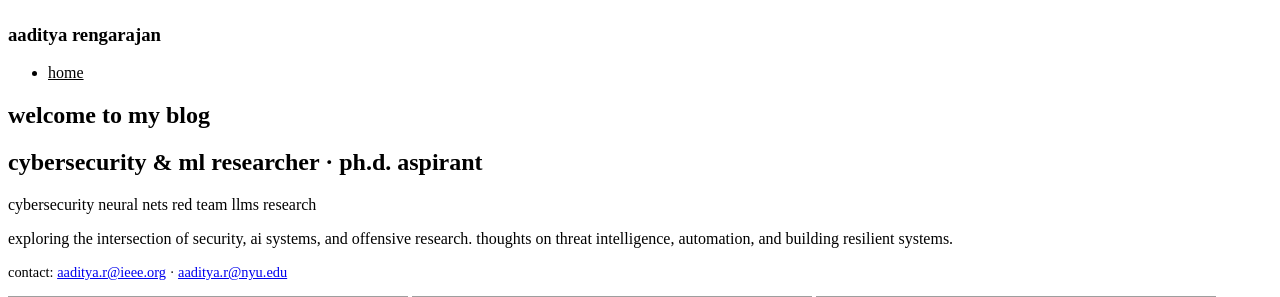
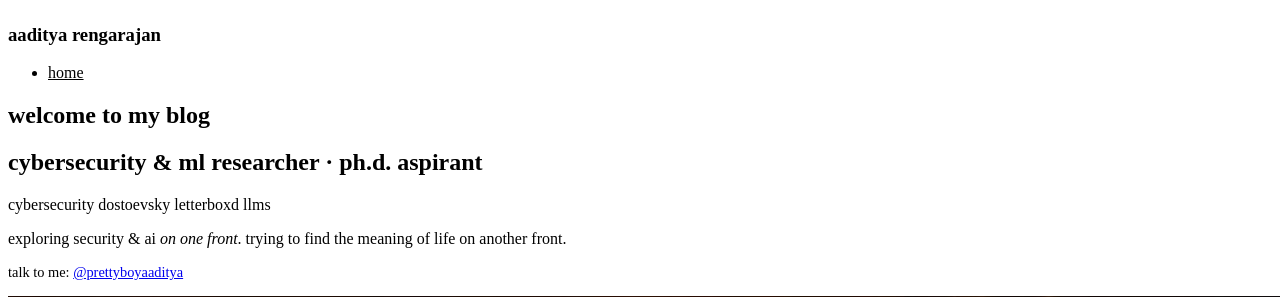
Before and after one commit to rogue0xbyte/aaditya-blog, a Flask app: page / in a window 1280 px wide; the page is wider, and only the part inside the window is pictured. Shown: the part 323-620 px from the top of that part. Run offline with Flask 3, Linux system fonts and the light colour scheme; data that the repository does not hold is empty; grey boxes are pictures that could not be loaded.

Commit message:
updated a little

```diff
--- a/api/index.py
+++ b/api/index.py
@@ -43,7 +43,7 @@ def send_otp_email(otp):
         msg = MIMEMultipart()
         msg['From'] = SMTP_EMAIL
         msg['To'] = ADMIN_EMAIL
-        msg['Subject'] = 'Admin Login OTP'
+        msg['Subject'] = 'Blog Admin Login OTP'
 
         body = f'Your OTP for admin login is: {otp}\n\nThis OTP is valid for 10 minutes.'
         msg.attach(MIMEText(body, 'plain'))
@@ -56,7 +56,7 @@ def send_otp_email(otp):
         server.quit()
         return True
     except Exception as e:
-        print(f"Error sending email: {e}")
+        print(f"Error sending OTP: {e}")
         return False
 
 def login_required(f):
@@ -161,10 +161,10 @@ def admin_login():
             # Send OTP
             if send_otp_email(otp):
                 session['otp_verified'] = False
-                flash('OTP sent to your email!', 'success')
+                flash('OTP sent to your device!', 'success')
                 return redirect(url_for('verify_otp'))
             else:
-                flash('Error sending OTP. Check email configuration.', 'error')
+                flash('Error sending OTP. Check device configuration.', 'error')
         else:
             flash('Invalid password', 'error')
 
@@ -357,5 +357,5 @@ def preview_markdown():
 
 handler = Mangum(app)
 
-# if __name__ == '__main__':
-#     app.run(debug=True)
+if __name__ == '__main__':
+    app.run(debug=True)
--- a/templates/admin_login.html
+++ b/templates/admin_login.html
@@ -54,7 +54,7 @@
 
             <button type="submit"
                     style="padding: .75rem 1.5rem; border: var(--border); background: var(--fg); color: var(--bg); cursor: pointer; border-radius: 4px; font-family: 'IBM Plex Mono', monospace; font-size: .9rem; text-transform: lowercase; transition: .3s;">
-                send otp
+                log in
             </button>
         </form>
 
--- a/templates/blog.html
+++ b/templates/blog.html
@@ -63,29 +63,25 @@
                 <h2>cybersecurity & ml researcher · ph.d. aspirant</h2>
                 <div class="tags">
                     <span class="tag">cybersecurity</span>
-                    <span class="tag">neural nets</span>
-                    <span class="tag">red team</span>
+                    <span class="tag">dostoevsky</span>
+                    <span class="tag">letterboxd</span>
                     <span class="tag">llms</span>
-                    <span class="tag">research</span>
                 </div>
                 <p class="quoteblock">
-                    exploring the intersection of security, ai systems, and offensive research.
-                    thoughts on threat intelligence, automation, and building resilient systems.
+                    exploring security & ai <i>on one front</i>. trying to find the meaning of life on another front.
                 </p>
                 <p style="font-size: .9rem; margin-top: 1rem;">
-                    contact: <a href="mailto:aaditya.r@ieee.org">aaditya.r@ieee.org</a> ·
-                    <a href="mailto:aaditya.r@nyu.edu">aaditya.r@nyu.edu</a>
+                    talk to me: <a href="https://x.aadi.zip/zuck" target="_blank">@prettyboyaaditya</a>
                 </p>
             </div>
             <div class="gallery">
-                <img src="{{ url_for('static', filename='me_2.jpg') }}" alt="aaditya" onerror="this.style.display='none'">
-                <img src="{{ url_for('static', filename='me_1.png') }}" alt="aaditya" onerror="this.style.display='none'">
-                <img src="{{ url_for('static', filename='educator_1.jpeg') }}" alt="teaching" onerror="this.style.display='none'">
-                <img src="{{ url_for('static', filename='educator_2.jpeg') }}" alt="teaching" onerror="this.style.display='none'">
+                <img src="{{ url_for('static', filename='img_1.jpeg') }}" alt="aaditya" onerror="this.style.display='none'">
+                <img src="{{ url_for('static', filename='img_2.jpeg') }}" alt="aaditya" onerror="this.style.display='none'">
+                <img src="{{ url_for('static', filename='img_3.jpeg') }}" alt="aaditya" onerror="this.style.display='none'">
+                <img src="{{ url_for('static', filename='img_4.jpeg') }}" alt="aaditya" onerror="this.style.display='none'">
             </div>
         </div>
 
-        <!-- Recent Posts Section -->
         <h2 style="margin-top: 3rem;">recent posts</h2>
 
         {% elif current_category %}
@@ -93,7 +89,7 @@
         {% endif %}
 
         <div class="paper-list">
-            {% for post in posts %}
+            {% for post in (posts[:3] if current_page == 'home' else posts) %}
             <div class="paper-item">
                 <div class="paper-meta">
                     <span class="paper-year">{{ post.created_at.strftime('%Y') }}</span>
@@ -148,9 +144,9 @@
             <span>·</span>
             <a href="https://www.linkedin.com/in/aadityarengarajan/" target="_blank">linkedin</a>
             <span>·</span>
-            <a href="mailto:aaditya.r@ieee.org">aaditya.r@ieee.org</a>
+            <a href="mailto:aaditya.r@nyu.edu">aaditya.r@nyu.edu</a>
             <span>·</span>
-            <a href="mailto:aaditya.r@nyu.edu">aaditya.r@nyu.edu</a>
+            <a href="https://x.aadi.zip/zuck" target="_blank">ig: @prettyboyaaditya</a>
         </div>
         <div style="font-size: 0.75rem; color: gray;">
             © {{ now.year if now else '2025' }} aaditya rengarajan
--- a/templates/verify_otp.html
+++ b/templates/verify_otp.html
@@ -33,7 +33,7 @@
         <h2>verify otp</h2>
 
         <p style="margin-bottom: 2rem; font-size: .9rem; color: #666;">
-            check your email for the 6-character otp code.
+            check your device for the 6-character otp code.
         </p>
 
         {% with messages = get_flashed_messages(with_categories=true) %}
```
Also changed, not shown: static/img_1.jpeg (added), static/img_2.jpeg (added), static/img_3.jpeg (added), static/img_4.jpeg (added).
